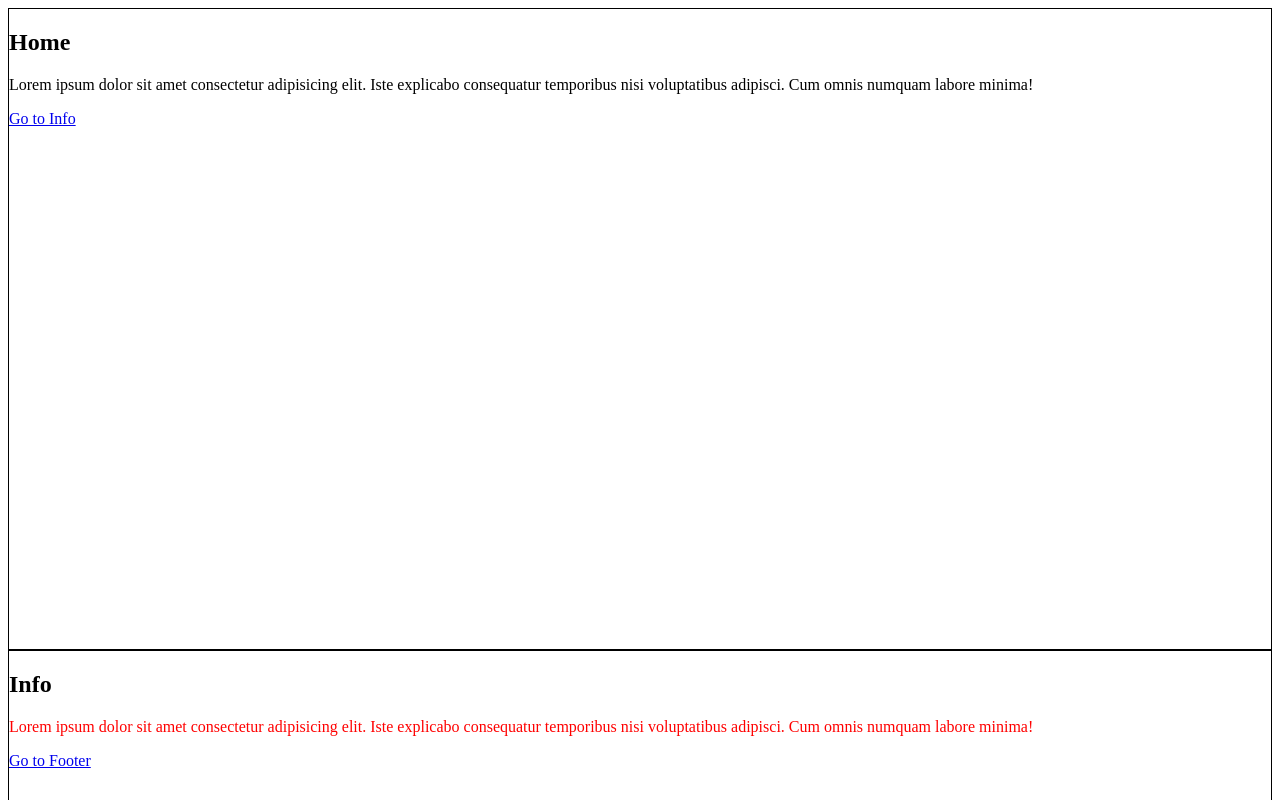
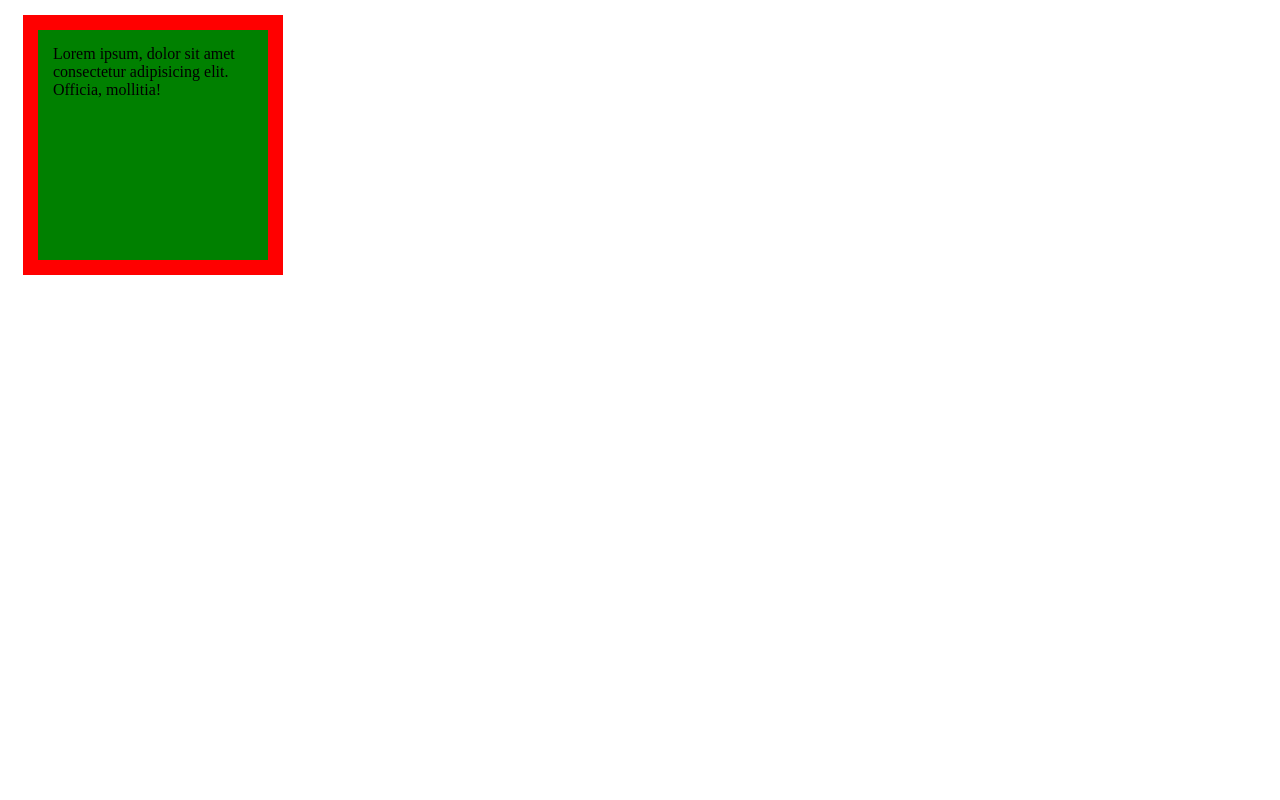
Before and after one commit to ProgramTaskforce/css-crashcourse, a plain HTML site: page index.html in a window 1280 px wide. Shown: the top 800 px of the page. Drawn offline with Linux system fonts and the light colour scheme.

Commit message:
boxmodel

```diff
--- a/index.html
+++ b/index.html
@@ -8,20 +8,8 @@
     <link rel="stylesheet" href="./style.css" />
   </head>
   <body>
-    <section id="home">
-      <h1>Home</h1>
-      <p id="title" class="red">Lorem ipsum dolor sit amet consectetur adipisicing elit. Iste explicabo consequatur temporibus nisi voluptatibus adipisci. Cum omnis numquam labore minima!</p>
-   <a href="#info">Go to Info</a>
-    </section>
-    <section id="info">
-      <h1>Info</h1>
-      <p class="red">Lorem ipsum dolor sit amet consectetur adipisicing elit. Iste explicabo consequatur temporibus nisi voluptatibus adipisci. Cum omnis numquam labore minima!</p>
-    <a href="#footer">Go to Footer</a>
-    </section>
-    <section id="footer">
-      <h1>Footer</h1>
-      <p class="blue">Lorem ipsum dolor sit amet consectetur adipisicing elit. Cupiditate, eveniet.</p>
-    <a href="#home">Back to Top</a>
-    </section>
+ <div class="box">
+Lorem ipsum, dolor sit amet consectetur adipisicing elit. Officia, mollitia!
+ </div>
   </body>
 </html>
--- a/style.css
+++ b/style.css
@@ -1,16 +1,9 @@
-section{
-    height: 80vh;
-    border: 1px solid black;
+.box{
+    width: 200px;
+    height: 200px;
+   background-color: green;
+   border: 15px solid red;
+   padding: 15px;
+   margin: 15px;
+   box-sizing:content-box;
 }
-
-p{
-    color: blue;
-}
-
-.red{
-    color: red;
-}
-
-#title{
-    color: black;
-}
```
